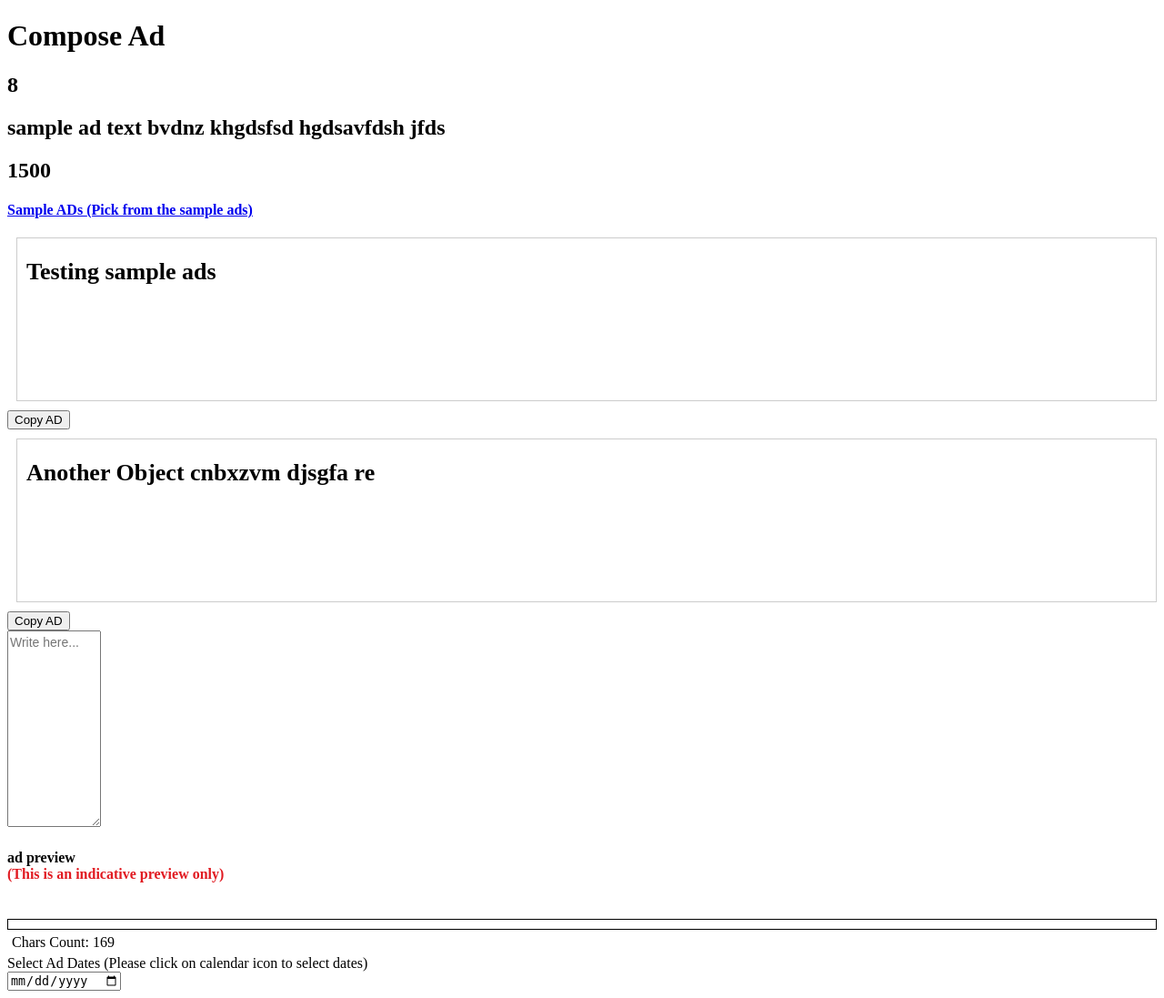
After one commit to choudharyamit26/BookMyAD, a Django app: page /compose-ad/8/ in a window 1280 px wide. The commit adds this page. Shown: the whole page at 91% size. Run offline with Django 3.2, Linux system fonts and the light colour scheme; data comes from the database, SQL or seed files in the repository; some libraries are stand-ins or nearby versions.

Commit message:
Added compose ad

```diff
--- a/src/admin.py
+++ b/src/admin.py
@@ -1,9 +1,12 @@
 from django.contrib import admin
 from .models import *
 # Register your models here.
-
+admin.site.site_header = 'BookMyAd Admin'
+admin.site.index_title = 'Admin Panel BookMyAd'
+# admin.site.site_title = 'Django'
 admin.site.register(Category)
 admin.site.register(City)
 admin.site.register(Publication)
 admin.site.register(AdType)
 admin.site.register(Ad)
+admin.site.register(SampleAds)
--- a/src/forms.py
+++ b/src/forms.py
@@ -28,6 +28,7 @@ class AdForm(forms.ModelForm):
     #                                  label="Notify and subscribe users to this post:")
 
     # publication = forms.MultipleChoiceField(widget=forms.CheckboxSelectMultiple, choices=Publication.objects.all())
+    category = forms.CharField(widget=forms.TextInput(attrs={'required': 'required'}))
 
     class Meta:
         model = AdType
--- /dev/null
+++ b/src/templates/compose-ad.html
@@ -0,0 +1,105 @@
+<!DOCTYPE html>
+<html lang="en">
+
+<head>
+    <meta charset="UTF-8">
+    <title>Title</title>
+    <script src="https://code.jquery.com/jquery-3.2.1.slim.min.js"
+        integrity="sha384-KJ3o2DKtIkvYIK3UENzmM7KCkRr/rE9/Qpg6aAZGJwFDMVNA/GpGFF93hXpG5KkN"
+        crossorigin="anonymous"></script>
+    <script src="https://cdnjs.cloudflare.com/ajax/libs/popper.js/1.12.9/umd/popper.min.js"
+        integrity="sha384-ApNbgh9B+Y1QKtv3Rn7W3mgPxhU9K/ScQsAP7hUibX39j7fakFPskvXusvfa0b4Q"
+        crossorigin="anonymous"></script>
+    <script src="https://maxcdn.bootstrapcdn.com/bootstrap/4.0.0/js/bootstrap.min.js"
+        integrity="sha384-JZR6Spejh4U02d8jOt6vLEHfe/JQGiRRSQQxSfFWpi1MquVdAyjUar5+76PVCmYl"
+        crossorigin="anonymous"></script>
+
+    <script src="https://ajax.googleapis.com/ajax/libs/jquery/3.5.1/jquery.min.js"></script>
+    <style>
+        .sample1 {
+            border: 1px solid #ccc;
+            padding: 10px;
+            margin: 10px 0 10px 10px;
+            font-size: 13px;
+            font-weight: 300;
+            color: #000;
+            line-height: 18px;
+            text-align: justify;
+        }
+
+        .my_sample_ad {
+            min-height: 158px;
+        }
+    </style>
+</head>
+
+<body>
+    <h1>Compose Ad</h1>
+    <h2>{{ad.id}}</h2>
+    <h2>{{ad.sample_ad_text}}</h2>
+    <h2>{{ad.price}}</h2>
+
+    <div class="container">
+        <div class="panel-group" id="accordion">
+            <div class="panel panel-default">
+                <div class="panel-heading">
+                    <h4 class="panel-title">
+                        <a data-toggle="collapse" data-parent="#accordion" href="#sampleads" class=""
+                            aria-expanded="true">
+                            Sample ADs <span>(Pick from the sample ads)</span>
+                            <span class="glyphicon pull-right glyphicon-minus"></span>
+                        </a>
+                    </h4>
+                </div>
+                <div id="sampleads" class="panel-collapse collapse in" aria-expanded="true" style="">
+                    <div class="row">
+                        {% for obj in sample_ads_obj %}
+                        <div class="col-md-3">
+                            <div class="sample1 my_sample_ad">
+                                <h1>{{obj.ad_text}}</h1>
+                            </div>
+                            <button class="btn btn-default click_to_copy_ad">Copy AD</button>
+                        </div>
+                        {% endfor %}
+                    </div>
+                </div>
+            </div>
+        </div>
+    </div>
+
+    <div class="col-md-12">
+        <div class="write-area">
+            <textarea class="form-control" cols="10" rows="10" name="ad_text" id="ad_text" placeholder="Write here..."
+                dir="ltr" style="line-height: 1.5em; font-family: Arial, Helvetica, sans-serif; font-size: 14px;"
+                oninput="myFunction()"></textarea>
+        </div>
+    </div>
+
+    <div class="preview-cl">
+        <h4>ad preview<br><span style="text-size:10px;color:#E11B22;">(This is an indicative preview only)</span></h4>
+        <br>
+        <div id="ad_preview"
+            style="padding: 5px; overflow-wrap: break-word; text-align: justify; font-weight: normal; text-decoration: none; border:1px solid; color: rgb(0, 0, 0);">
+        </div>
+        <div style="padding:5px;">Chars Count: <span id="char_count">169</span></div>
+    </div>
+    <div class="write-ad">Select Ad Dates <span>(Please click on calendar icon to select dates)</span></div>
+    <input type="date">
+    <script>
+        $('button.click_to_copy_ad').on('click', function () {
+            var t = $(this).parent().find('div.my_sample_ad').text();
+            console.log(t)
+            $('#ad_text').html(t);
+            $('#ad_text').val(t);
+            myFunction()
+        })
+    </script>
+    <script>
+        function myFunction() {
+            var x = document.getElementById("ad_text").value;
+            document.getElementById("ad_preview").innerHTML = x;
+        }
+    </script>
+</body>
+
+</html>
--- a/src/urls.py
+++ b/src/urls.py
@@ -9,7 +9,9 @@ urlpatterns = [
     path('package-detail/<int:pk>/', views.PackageDetails.as_view(), name='package-detail'),
     path('add-to-cart/<int:pk>/', views.AddToCart.as_view(), name='add-to-cart'),
     path('ajax/load_publications/', views.load_publications, name='ajax_load_publications'),
-    path('ajax/load_adtype/', views.load_adtype, name='ajax_load_adtype')
+    path('ajax/load_adtype/', views.load_adtype, name='ajax_load_adtype'),
+    path('view-cart/', views.ViewCart.as_view(), name='view-cart'),
+    path('compose-ad/<int:pk>/',views.ComposeAd.as_view(),name='compose-ad')
     # path('', views.SearchAdView.as_view(), name='person_changelist'),
     # path('add/', views.PersonCreateView.as_view(), name='person_add'),
     # path('<int:pk>/', views.PersonUpdateView.as_view(), name='person_change'),
--- a/src/views.py
+++ b/src/views.py
@@ -8,7 +8,7 @@ from django.views.generic.edit import FormView
 from django.db.models import Q
 from django.urls import reverse_lazy
 from django.contrib import messages
-from .models import Category, City, Publication, AdType, Ad
+from .models import Category, City, Publication, AdType, Ad, SampleAds
 from django.views.decorators.csrf import csrf_exempt
 from django.http import HttpResponseRedirect, HttpResponse
 
@@ -35,80 +35,94 @@ class SearchAdView(View):
         form = AdForm()
         print('>>>>>>>>>>>>>>>>>>>>>>>>>>>>>>', self.request.POST)
         category = self.request.POST['category']
-        citylist = self.request.POST.getlist('city')[1::]
-        publicationList = self.request.POST.getlist('publication')
-        print('>>>>>>>>>>', publicationList)
-        ad = self.request.POST['ad']
-        category = Category.objects.get(id=category)
-        ad = Ad.objects.get(id=ad)
-        category_name = category.name
-        ad_name = ad.name
-        filtered_ads = []
-        categories = Category.objects.all().exclude(id=category.id)
-        total_cities = [x.id for x in City.objects.all()]
-        print('>>>>>>>>>>>>>>>>>>>>>>>>>>>>>>>>>>>>>>>>>>>>>>>>>>>>>>>>>>>>>>>>>>>', total_cities)
-        print('>>>>>>>>>>>>>>>>>>>>>>>>>>>>>>>>>>>>>>>>>>>>>>>>>>>>>>>>>>>>>>>>>>> citylist ', citylist)
-        remaining_cities = []
-        remaining_publication = []
+        if category == '-Select Category-':
+            ad_form = AdForm()
+            # ad_form.fields['city'].choices = [(x.id, x) for x in City.objects.all()]
+            cities = City.objects.all()
+            categories = Category.objects.all()
+            messages.info(self.request, 'Please select a category')
+            # return HttpResponseRedirect(self.request.path_info)
+            return render(self.request, 'index.html', {'form': ad_form, 'cities': cities, 'categories': categories})
+        else:
+            citylist = self.request.POST.getlist('city')[1::]
+            publicationList = self.request.POST.getlist('publication')
+            print('>>>>>>>>>>', publicationList)
+            ad = self.request.POST['ad']
+            category = Category.objects.get(id=category)
+            ad = Ad.objects.get(id=ad)
+            category_name = category.name
+            ad_name = ad.name
+            filtered_ads = []
+            categories = Category.objects.all().exclude(id=category.id)
+            total_cities = [x.id for x in City.objects.all()]
+            print('>>>>>>>>>>>>>>>>>>>>>>>>>>>>>>>>>>>>>>>>>>>>>>>>>>>>>>>>>>>>>>>>>>>', total_cities)
+            print('>>>>>>>>>>>>>>>>>>>>>>>>>>>>>>>>>>>>>>>>>>>>>>>>>>>>>>>>>>>>>>>>>>> citylist ', citylist)
+            remaining_cities = []
+            remaining_publication = []
 
-        for x in total_cities:
-            print('ITERATING OVER TOTAL CITIES', x)
-            if str(x) not in citylist:
-                remaining_cities.append(int(x))
+            for x in total_cities:
+                print('ITERATING OVER TOTAL CITIES', x)
+                if str(x) not in citylist:
+                    remaining_cities.append(int(x))
 
-        print('____________________________________________________________________', remaining_cities)
-        selected_cities = []
-        selected_publication = []
-        for publication in publicationList:
-            print('publication ---->>', publication)
-            publication = Publication.objects.get(id=publication)
-            selected_publication.append(publication)
-        print('Selected Publication ----------->>>', selected_publication)
-        for x in Publication.objects.all():
-            print('ITERATING OVER PUBLICATION LIST ', x)
-            pub_obj = Publication.objects.get(id=int(x.id))
-            if pub_obj not in selected_publication:
-                remaining_publication.append(pub_obj)
-        print('REMAINING PUBLICATION LIST ', remaining_publication)
-        # remaining_publication_obj = []
-        # for obj in remaining_publication:
-        #     remaining_publication_obj.append(obj)
-        # print('REMAINIG PUBLICATION OBJECT ',remaining_publication_obj)
-        selected_ad = ad
-        remaining_ad = Ad.objects.all().exclude(id=ad.id)
-        for city in citylist:
-            city = City.objects.get(id=city)
-            city_name = city.city_name
-            selected_cities.append(city)
+            print('____________________________________________________________________', remaining_cities)
+            selected_cities = []
+            selected_publication = []
             for publication in publicationList:
+                print('publication ---->>', publication)
                 publication = Publication.objects.get(id=publication)
-                publication_name = publication.publication_name
-                print('<<<<<<<<<<<<<<<Publication  ', publication)
-                print('>>>>>>>>>>>>>>>>City   ', city_name)
-                search = AdType.objects.filter(Q(category__name__icontains=category_name) &
-                                               Q(city__city_name__icontains=city_name) &
-                                               Q(publication__publication_name__icontains=publication_name) &
-                                               Q(ad__name__icontains=ad_name))
-                print('Search result--------------------', search)
-                if len(search) != 0:
-                    print("Ad name", search[0].sample_ad_text)
-                    filtered_ads.append(search[0])
-                    print('-----------------------', len(search))
-        remaining_cities_obj = []
-        for city in remaining_cities:
-            remaining_cities_obj.append(City.objects.get(id=city))
-        result = len(filtered_ads)
-        if result > 0:
-            return render(self.request, 'search.html',
-                          {"search": filtered_ads, 'citylist': citylist, 'publicationList': remaining_publication,
-                           'category': category, 'ad': ad, 'categories': categories,
-                           'selected_cities': selected_cities, 'total_cities': remaining_cities_obj,
-                           'selected_publication': selected_publication, 'selected_ad': selected_ad,
-                           'remaining_ad': remaining_ad})
-        else:
-            messages.error(self.request, 'No result found')
-            return render(self.request, 'index.html', {"form": form})
-            # return HttpResponseRedirect(self.request.path_info)
+                selected_publication.append(publication)
+            print('Selected Publication ----------->>>', selected_publication)
+            for x in Publication.objects.all():
+                print('ITERATING OVER PUBLICATION LIST ', x)
+                pub_obj = Publication.objects.get(id=int(x.id))
+                if pub_obj not in selected_publication:
+                    remaining_publication.append(pub_obj)
+            print('REMAINING PUBLICATION LIST ', remaining_publication)
+            # remaining_publication_obj = []
+            # for obj in remaining_publication:
+            #     remaining_publication_obj.append(obj)
+            # print('REMAINIG PUBLICATION OBJECT ',remaining_publication_obj)
+            selected_ad = ad
+            remaining_ad = Ad.objects.all().exclude(id=ad.id)
+            for city in citylist:
+                city = City.objects.get(id=city)
+                city_name = city.city_name
+                selected_cities.append(city)
+                for publication in publicationList:
+                    publication = Publication.objects.get(id=publication)
+                    publication_name = publication.publication_name
+                    print('<<<<<<<<<<<<<<<Publication  ', publication)
+                    print('>>>>>>>>>>>>>>>>City   ', city_name)
+                    search = AdType.objects.filter(Q(category__name__icontains=category_name) &
+                                                   Q(city__city_name__icontains=city_name) &
+                                                   Q(publication__publication_name__icontains=publication_name) &
+                                                   Q(ad__name__icontains=ad_name))
+                    print('Search result--------------------', search)
+                    if len(search) != 0:
+                        print("Ad name", search[0].sample_ad_text)
+                        filtered_ads.append(search[0])
+                        print('-----------------------', len(search))
+            remaining_cities_obj = []
+            for city in remaining_cities:
+                remaining_cities_obj.append(City.objects.get(id=city))
+            result = len(filtered_ads)
+            if result > 0:
+                return render(self.request, 'search.html',
+                              {"search": filtered_ads, 'citylist': citylist, 'publicationList': remaining_publication,
+                               'category': category, 'ad': ad, 'categories': categories,
+                               'selected_cities': selected_cities, 'total_cities': remaining_cities_obj,
+                               'selected_publication': selected_publication, 'selected_ad': selected_ad,
+                               'remaining_ad': remaining_ad})
+            else:
+                messages.error(self.request, 'No result found')
+                ad_form = AdForm()
+                # ad_form.fields['city'].choices = [(x.id, x) for x in City.objects.all()]
+                cities = City.objects.all()
+                categories = Category.objects.all()
+                # return HttpResponseRedirect(self.request.path_info)
+                return render(self.request, 'index.html', {'form': ad_form, 'cities': cities, 'categories': categories})
+                # return HttpResponseRedirect(self.request.path_info)
 
 
 #
@@ -149,17 +163,18 @@ def load_publications(request):
 def load_adtype(request):
     ad_list = []
     if request.method == 'POST':
-        publication_id = json.loads(request.POST['publication'])
-        print('---------- load ad  ', publication_id)
-        pub = publication_id.pop()
-        print('popped value   ', pub)
-        for publication in pub:
-            ad_type = Ad.objects.filter(publication=int(publication)).order_by('name').distinct()
-            if (len(ad_type) != 0):
-                if ad_type[0].name not in ad_list:
-                    print('___________ AD NAME______', ad_type[0].name)
-                    ad_list.append(ad_type[0].name)
-    print(ad_list)
+        # publication_id = json.loads(request.POST['publication'])
+        # print('---------- load ad  ', publication_id)
+        # pub = publication_id.pop()
+        # print('popped value   ', pub)
+        # for publication in pub:
+        #     ad_type = Ad.objects.filter(publication=int(publication)).order_by('name').distinct()
+        #     if (len(ad_type) != 0):
+        #         if ad_type[0].name not in ad_list:
+        #             print('___________ AD NAME______', ad_type[0].name)
+        #             ad_list.append(ad_type[0].name)
+        ad_list = [x for x in Ad.objects.all()]
+        print(ad_list)
     return render(request, 'ad_type.html', {'ad_type': list(set(ad_list))})
 
 
@@ -182,3 +197,49 @@ class AddToCart(View):
         # print('<<<<<<< Count', x.count())
         # ad_obj = AdType.objects.filter()
         return HttpResponse()
+
+
+class ViewCart(View):
+    model = AdType
+    template_name = 'view-cart.html'
+
+    def get(self, request, *args, **kwargs):
+        print('------------------------------------------', self.request.GET)
+        print(self.request.GET['cartItem'])
+        item_list = self.request.GET['cartItem']
+        # print(item_list)
+        # print(type(item_list))
+        ads = []
+        for item in json.loads(item_list):
+            ads.append(AdType.objects.get(id=item))
+        print(ads)
+        context = {
+            'items': ads
+        }
+        return render(self.request, 'view-cart.html', context)
+        # return redirect(self.request.path_info)
+
+
+class ComposeAd(View):
+    model = Ad
+    template = 'compose-ad.html'
+
+    def get(self, request, *args, **kwargs):
+        print(kwargs['pk'])
+        # print(args)
+        # print(self.request.data)
+        ad_obj = AdType.objects.get(id=kwargs['pk'])
+        sample_ad_obj = SampleAds.objects.filter(ad_type=kwargs['pk'])
+        print('', sample_ad_obj)
+        sample_ads = [x.ad_text for x in sample_ad_obj]
+        print(sample_ads)
+        context = {
+            'ad': ad_obj,
+            'sample_ads_obj': sample_ad_obj,
+            'sample_ads': sample_ads,
+        }
+        return render(self.request, 'compose-ad.html', context)
+
+    def post(self, request, *args, **kwargs):
+        print(self.request.POST)
+        return redirect(self.request.path_info)
```
Also changed, not shown: src/models.py (+17 -8 lines), src/templates/headers.html (added, +41 -0 lines), src/templates/search.html (+113 -48 lines), src/templates/view-cart.html (added, +18 -0 lines), static/css/stylesheet.css (+10 -0 lines), db.sqlite3, media/goku.jpg (added), media/hindustan_z8Ky8K2.png (added), media/ironman.jpg (added), media/nbt_WYqNIyd.jpeg (added), src/migrations/0002_auto_20201121_0858.py (added), src/migrations/0003_sampleads.py (added).
